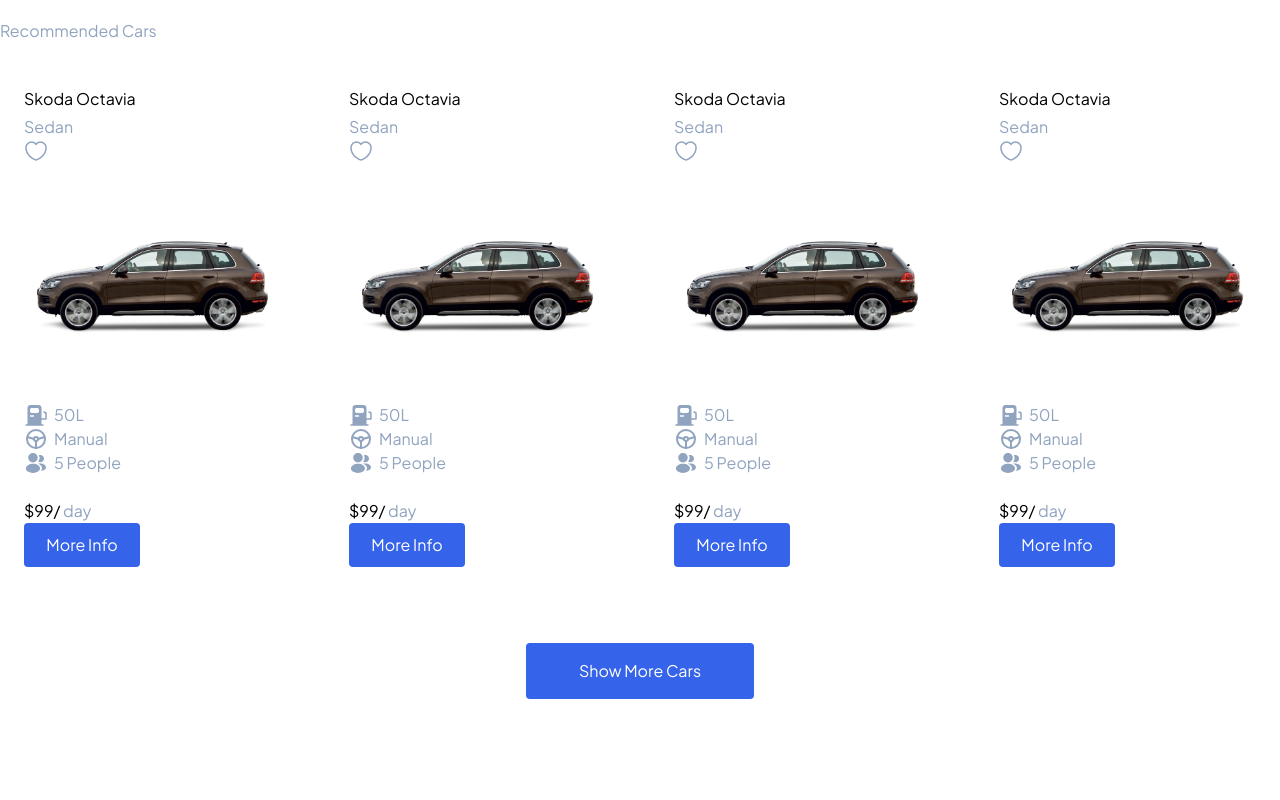
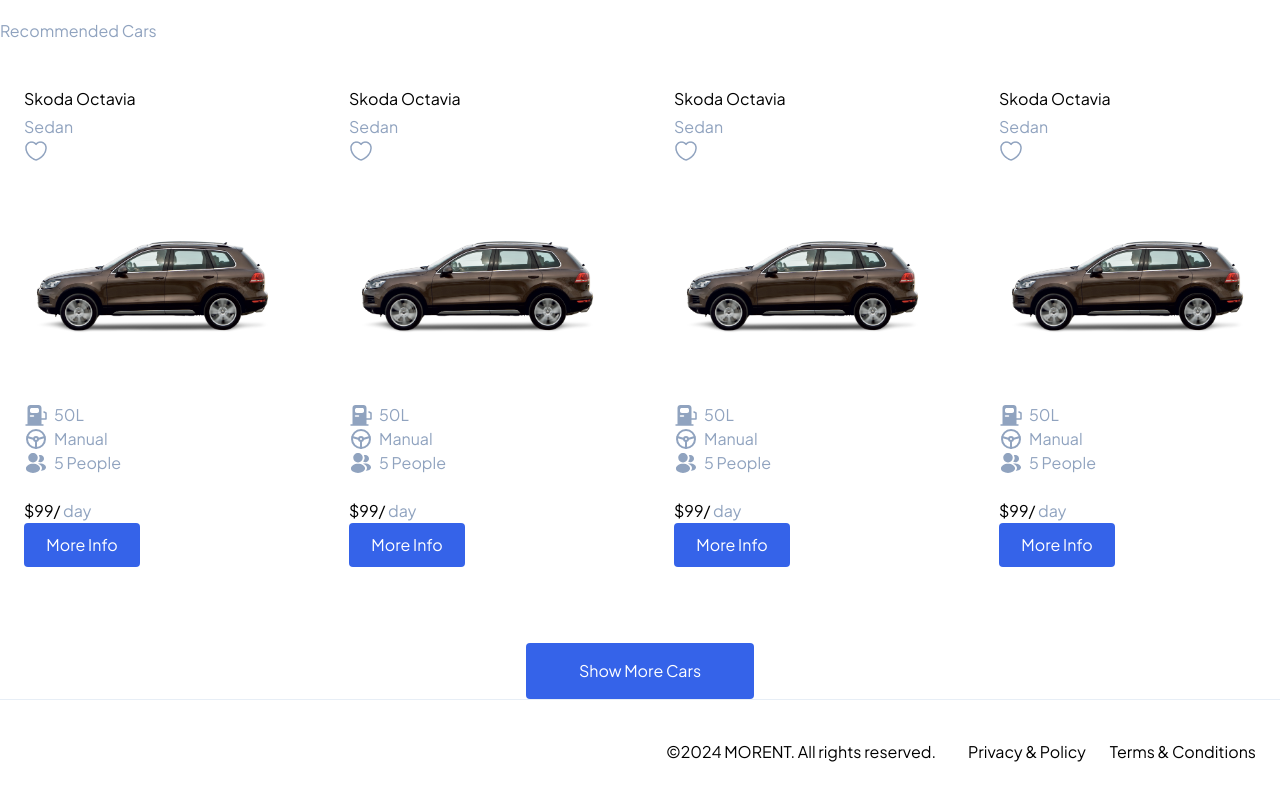
Before and after one commit to GlenMac90/rent-wheels, a Next.js app: page / in a window 1280 px wide. Shown: the part 1148-1948 px from the top of the page. Before the commit the page ends 1847 px from the top, so only its background shows below. Built offline with nearby package versions, Linux system fonts and the light colour scheme.

Commit message:
create footer component

```diff
--- a/app/layout.tsx
+++ b/app/layout.tsx
@@ -7,6 +7,8 @@
 import "./globals.css";
 
 import NavBar from "@/components/nav-bar/NavBar";
+import Footer from "@/components/nav-bar/Footer";
+
 const jakarta = PlusJakartaSans({ subsets: ["latin"] });
 
 export const metadata: Metadata = {
@@ -27,6 +29,7 @@
         >
           <NavBar />
           {children}
+          <Footer />
         </body>
       </ThemeProvider>
     </html>
--- /dev/null
+++ b/components/nav-bar/Footer.tsx
@@ -0,0 +1,14 @@
+const Footer = () => {
+  const currentYear = new Date().getFullYear();
+  return (
+    <footer className="md:flex-between text-gray-800_white semibold-12 md:semibold-16 bottom-0 flex w-full flex-col gap-8 border-t border-t-blue-50/40 px-6 py-5 dark:border-t-gray-850 md:flex-row-reverse md:py-10">
+      <div className="flex w-full justify-between gap-6 md:w-auto ">
+        <span>Privacy & Policy</span>
+        <span>Terms & Conditions</span>
+      </div>
+      <span>©{currentYear} MORENT. All rights reserved.</span>
+    </footer>
+  );
+};
+
+export default Footer;
--- a/styles/theme.css
+++ b/styles/theme.css
@@ -4,7 +4,7 @@
 
 @layer utilities {
   .page-styles {
-    @apply flex h-screen w-screen justify-center px-6 pt-[7.65rem] sm:pt-[8.25rem];
+    @apply flex h-full w-screen justify-center px-6 pt-[7.65rem] sm:pt-[8.25rem] pb-12 md:pb-16;
   }
 
   .flex-center {
@@ -123,6 +123,10 @@
     @apply text-gray-700 dark:text-white-200;
   }
 
+  .text-gray-800_white {
+    @apply text-gray-800 dark:text-white;
+  }
+
   .text-gray-400_white-200 {
     @apply text-gray-400 dark:text-white-200;
   }
```
